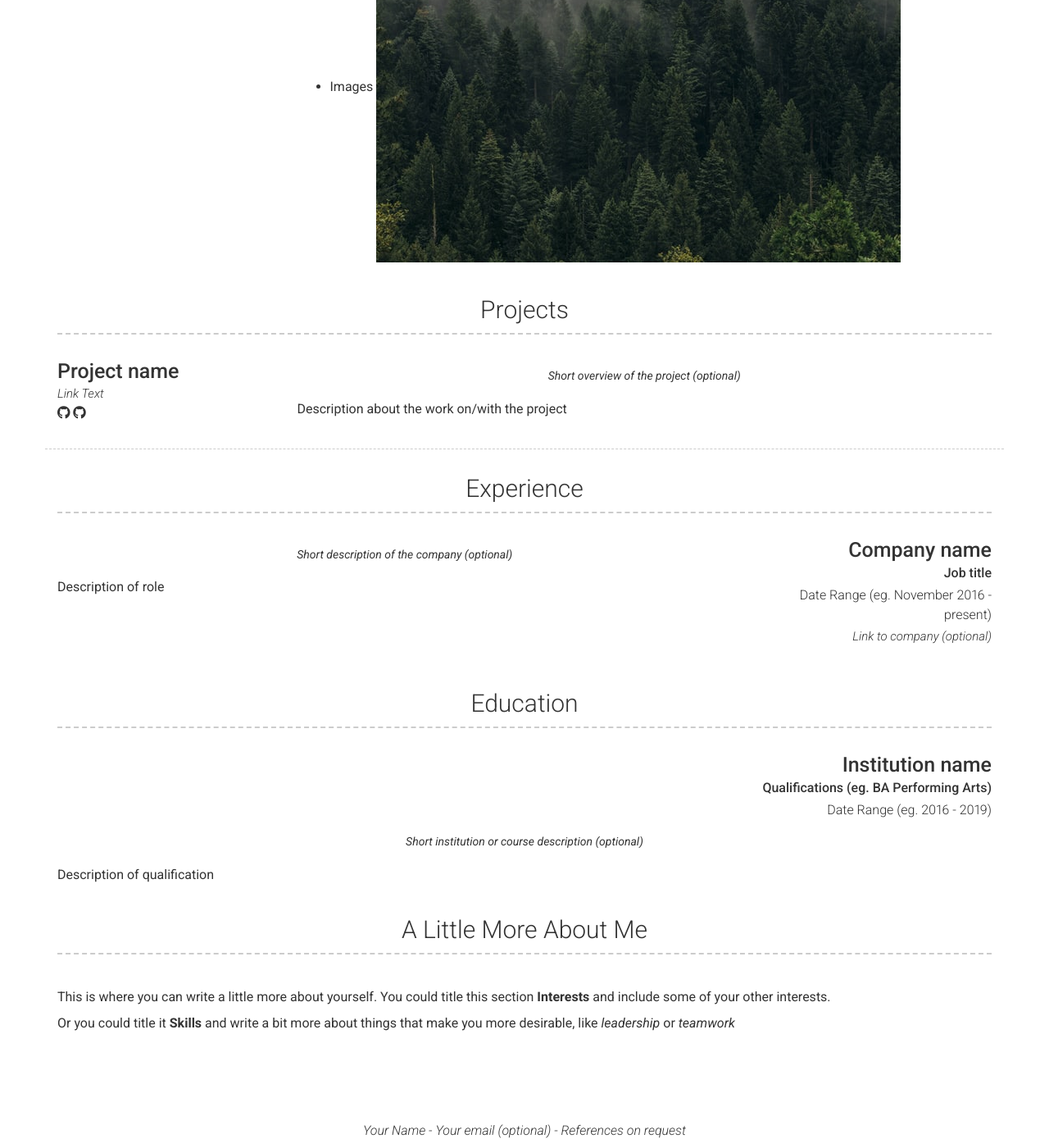
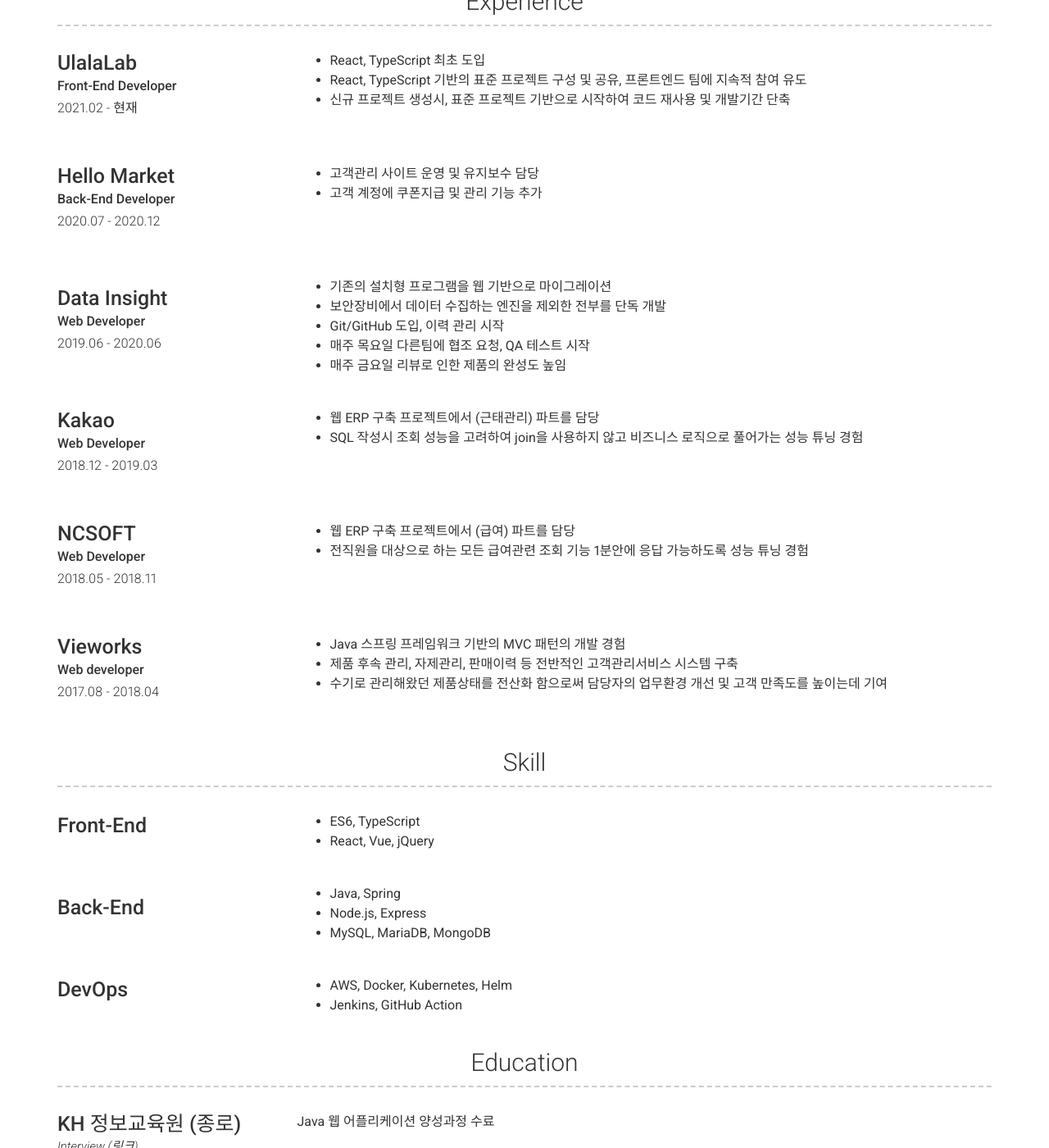
Before and after one commit to devbluemoons/resume, a Jekyll site: the page built from index.md, in a window 1280 px wide and 1400 px high, scrolled down 739 px. Shown: the whole window at 82% size. Built offline with Jekyll 4.4.1, drawn with Linux system fonts in a browser that asks for light colours; nearby versions of some CDN libraries; some of the changed text lies outside the part shown.

Commit message:
Update _config.yml

```diff
--- a/_config.yml
+++ b/_config.yml
@@ -6,9 +6,9 @@ repository: Git repository where your resume will be hosted, only required if yo
 version: 2
 
 # Personal info
-name: Your Name
-title: Your job title
-email: Your email (optional)
+name: 문호성
+title: 웹 개발자 & 데브옵스 엔지니어
+email: devbluemoons@gmail.com
 # email_title: Email (Email title override)
 phone: Your phone number (optional)
 # phone_title: Phone (Phone title override)
@@ -50,69 +50,131 @@ additional_links:
 
 # About Section
 # about_title: About Me (Use this to override about section title)
-about_profile_image: Directory of profile image (eg. images/profile.jpg)
+about_profile_image: images/profile.jpg
 about_content: | # this will include new lines to allow paragraphs
-  Write an awesome description about yourself here, this supports markdown, so you can add [links](http://foobar.com) and highlight things <mark>like this</mark>.
 
-  You can even add paragraphs by using empty lines like this and add anything else [markdown](https://www.markdownguide.org/getting-started#what-is-markdown) supports such as
-    - Lists
-    - Tables
-    - <a href="google.com">Links</a>
-    - Images ![alt text](/images/landscape-trees.jpg "Trees")
+  5년차 개발자로 주로 웹 기반의 백오피스 개발을 해왔습니다.
+
+  매번 비슷한 코드를 처음부터 다시 작성하는 것을 싫어하며
+
+  되도록 표준화하고 팀원들과 공유할 수 있도록 노력해왔습니다.
+
+  <mark>데브옵스</mark> 문화 및 생태계에 관심이 많으며 하나하나 알아가는데 있어 큰 즐거움을 느끼고 있습니다.
+
+  주어진 업무환경에서 어떻게든 데브옵스 문화 및 기술들을 적용해 보려고 이리저리 생각해 보는게 일상이 되었습니다.
+
+  좋아하는 일을 하는 것이 무엇보다 중요하며, 개인의 역량을 발전시키고 회사에 긍정적인 영향을 줄 수 있다고 생각합니다.
 
 content:
-  - title: Projects # Title for the section
-    layout: list # Type of content section (list/text)
-    content:
-      - layout: left
-        border: weak  # Value of `weak` will display a weak border below this item. # Any
-                      # other value (or no value) means no border will be displayed
-        title: Project name
-        link: Link to project (eg. sproogen.github.io/modern-resume-theme)(optional)
-        link_text: Link Text
-        additional_links:
-          - title:  Github page for project (eg. sproogen/modern-resume-theme)
-            icon: fab fa-github
-            url: Link to project (eg. sproogen.github.io/modern-resume-theme)(optional)
-          - title:  Github page for project (eg. sproogen/modern-resume-theme)
-            icon: fab fa-github
-            url: Link to project (eg. sproogen.github.io/modern-resume-theme)(optional)
-        quote: >
-          Short overview of the project (optional)
-        description: | # this will include new lines to allow paragraphs
-          Description about the work on/with the project
+
+  # - title: Projects # Title for the section
+  #   layout: list # Type of content section (list/text)
+  #   content:
+  #     - layout: left
+  #       border: weak  # Value of `weak` will display a weak border below this item. # Any
+  #                     # other value (or no value) means no border will be displayed
+  #       title: Project name
+  #       link: Link to project (eg. sproogen.github.io/modern-resume-theme)(optional)
+  #       link_text: Link Text
+  #       additional_links:
+  #         - title:  Github page for project (eg. sproogen/modern-resume-theme)
+  #           icon: fab fa-github
+  #           url: Link to project (eg. sproogen.github.io/modern-resume-theme)(optional)
+  #         - title:  Github page for project (eg. sproogen/modern-resume-theme)
+  #           icon: fab fa-github
+  #           url: Link to project (eg. sproogen.github.io/modern-resume-theme)(optional)
+  #       quote: >
+  #         Short overview of the project (optional)
+  #       description: | # this will include new lines to allow paragraphs
+  #         Description about the work on/with the project
+
   - title: Experience
     layout: list
     content:
-      - layout: right
-        title: Company name
-        sub_title: Job title
-        caption: Date Range (eg. November 2016 - present)
-        link: Link to company (optional)
-        quote: >
-          Short description of the company (optional)
-        description: | # this will include new lines to allow paragraphs
-          Description of role
+      - layout: left
+        title: UlalaLab
+        sub_title: Front-End Developer
+        caption: 2021.02 - 현재
+        description: |
+          - React, TypeScript 최초 도입
+          - React, TypeScript 기반의 표준 프로젝트 구성 및 공유, 프론트엔드 팀에 지속적 참여 유도
+          - 신규 프로젝트 생성시, 표준 프로젝트 기반으로 시작하여 코드 재사용 및 개발기간 단축
+
+      - layout: left
+        title: Hello Market
+        sub_title: Back-End Developer
+        caption: 2020.07 - 2020.12
+        description: |
+          - 고객관리 사이트 운영 및 유지보수 담당
+          - 고객 계정에 쿠폰지급 및 관리 기능 추가
+
+      - layout: left
+        title: Data Insight
+        sub_title: Web Developer
+        caption: 2019.06 - 2020.06
+        description: |
+          - 기존의 설치형 프로그램을 웹 기반으로 마이그레이션
+          - 보안장비에서 데이터 수집하는 엔진을 제외한 전부를 단독 개발
+          - Git/GitHub 도입, 이력 관리 시작
+          - 매주 목요일 다른팀에 협조 요청, QA 테스트 시작
+          - 매주 금요일 리뷰로 인한 제품의 완성도 높임
+
+      - layout: left
+        title: Kakao
+        sub_title: Web Developer
+        caption: 2018.12 - 2019.03
+        description: |
+          - 웹 ERP 구축 프로젝트에서 (근태관리) 파트를 담당
+          - SQL 작성시 조회 성능을 고려하여 join을 사용하지 않고 비즈니스 로직으로 풀어가는 성능 튜닝 경험
+
+      - layout: left
+        title: NCSOFT
+        sub_title: Web Developer
+        caption: 2018.05 - 2018.11
+        description: |
+          - 웹 ERP 구축 프로젝트에서 (급여) 파트를 담당
+          - 전직원을 대상으로 하는 모든 급여관련 조회 기능 1분안에 응답 가능하도록 성능 튜닝 경험
+
+      - layout: left
+        title: Vieworks
+        sub_title: Web developer
+        caption: 2017.08 - 2018.04
+        description: |
+          - Java 스프링 프레임워크 기반의 MVC 패턴의 개발 경험
+          - 제품 후속 관리, 자제관리, 판매이력 등 전반적인 고객관리서비스 시스템 구축
+          - 수기로 관리해왔던 제품상태를 전산화 함으로써 담당자의 업무환경 개선 및 고객 만족도를 높이는데 기여
+
+  - title: Skill
+    layout: list
+    content:
+      - layout: left
+        title: Front-End
+        description: |
+          - ES6, TypeScript
+          - React, Vue, jQuery
+      - layout: left
+        title: Back-End
+        description: |
+          - Java, Spring
+          - Node.js, Express
+          - MySQL, MariaDB, MongoDB
+      - layout: left
+        title: DevOps
+        description: |
+          - AWS, Docker, Kubernetes, Helm
+          - Jenkins, GitHub Action
   - title: Education
     layout: list
     content:
-      - layout: top-right
-        title: Institution name
-        sub_title: Qualifications (eg. BA Performing Arts)
-        caption: Date Range (eg. 2016 - 2019)
-        quote: >
-          Short institution or course description (optional)
-        description: | # this will include new lines to allow paragraphs
-          Description of qualification
-  - title: A Little More About Me
-    layout: text
-    content: | # this will include new lines to allow paragraphs
-      This is where you can write a little more about yourself. You could title this section **Interests** and include some of your other interests.
+      - layout: left
+        title: KH 정보교육원 (종로)
+        link: https://www.iei.or.kr/mobile2017/interviewView.kh?no=213
+        link_text: Interview (링크)
+        description: Java 웹 어플리케이션 양성과정 수료
 
-      Or you could title it **Skills** and write a bit more about things that make you more desirable, like *leadership* or *teamwork*
 
 # Footer
-footer_show_references: true
+footer_show_references: false
 # references_title: References on request (Override references text)
 
 # Build settings
@@ -137,4 +199,4 @@ exclude : [
   "lib/",
   "scripts/",
   "docker-compose.yml",
-  ]
+]
```
